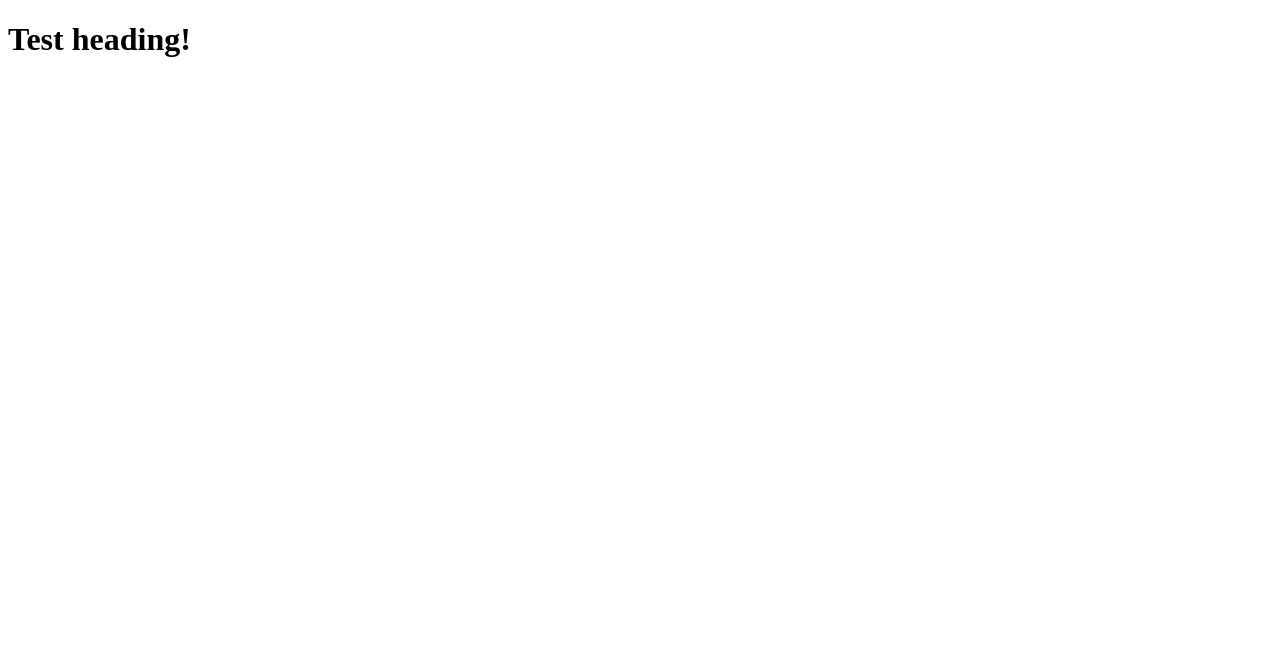
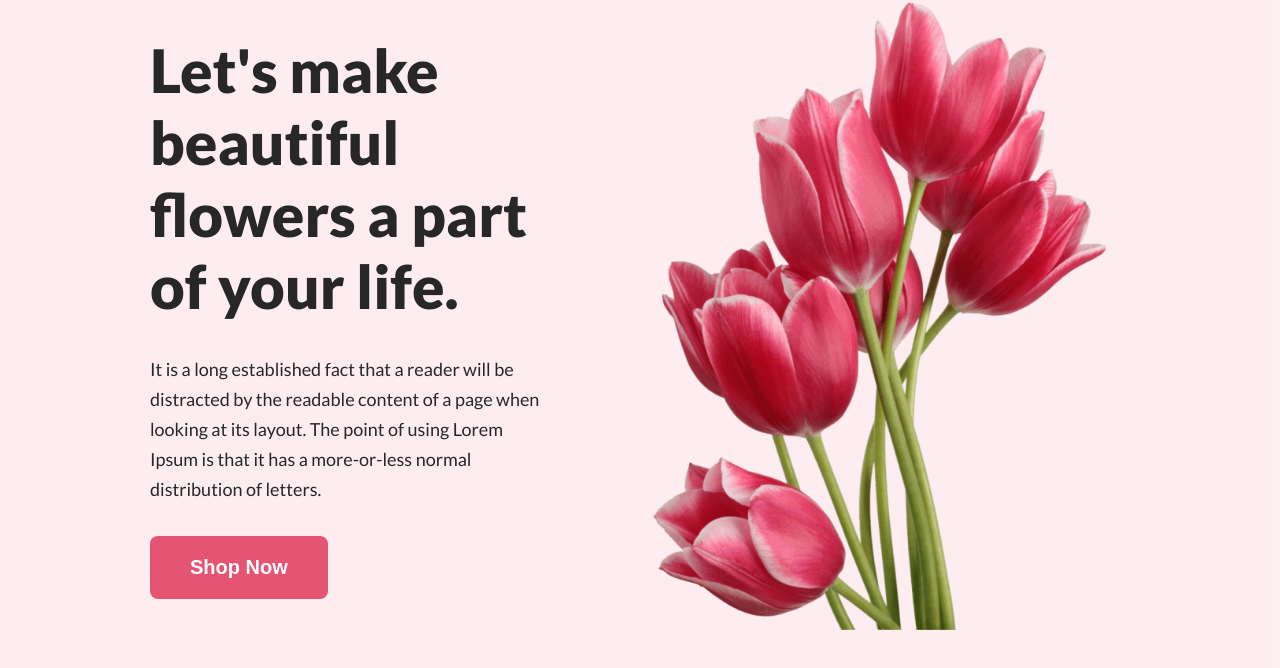
Before and after one commit to IsrafilHossen3/assignment-1-flower-shop-website, a plain HTML site: page index.html in a window 1280 px wide. Drawn offline with Linux system fonts and the light colour scheme.

Commit message:
banner added

```diff
--- a/index.html
+++ b/index.html
@@ -4,8 +4,34 @@
     <meta charset="UTF-8" />
     <meta name="viewport" content="width=device-width, initial-scale=1.0" />
     <title>Flower Shop</title>
+    <link rel="stylesheet" href="styles/style.css" />
+    <link rel="preconnect" href="https://fonts.googleapis.com" />
+    <link rel="preconnect" href="https://fonts.gstatic.com" crossorigin />
+    <link
+      href="https://fonts.googleapis.com/css2?family=Lato:ital,wght@0,100;0,300;0,400;0,700;0,900;1,100;1,300;1,400;1,700;1,900&display=swap"
+      rel="stylesheet"
+    />
   </head>
   <body>
-    <h1>Test heading!</h1>
+    <!-- header | banner section -->
+    <header>
+      <div class="banner">
+        <div class="banner-column">
+          <h1 class="banner-title">
+            Let's make beautiful flowers a part of your life.
+          </h1>
+          <p class="banner-description">
+            It is a long established fact that a reader will be distracted by
+            the readable content of a page when looking at its layout. The point
+            of using Lorem Ipsum is that it has a more-or-less normal
+            distribution of letters.
+          </p>
+          <button class="btn btn-primary">Shop Now</button>
+        </div>
+        <div class="banner-column">
+          <img class="banner-img" src="images/pngwing 10.png" alt="" />
+        </div>
+      </div>
+    </header>
   </body>
 </html>
--- /dev/null
+++ b/styles/style.css
@@ -0,0 +1,50 @@
+* {
+  margin: 0;
+  padding: 0;
+}
+
+body {
+  font-family: "Lato", sans-serif;
+}
+
+header {
+  background-color: rgba(229, 84, 115, 0.1);
+  height: 100vh;
+}
+
+.banner {
+  display: flex;
+  align-items: center;
+  justify-content: space-between;
+  padding: 0 150px;
+  gap: 90px;
+}
+
+.banner-title {
+  font-size: 60px;
+  font-weight: 800;
+  color: #272727;
+  margin-bottom: 32px;
+}
+
+.banner-description {
+  font-size: 18px;
+  color: #272727;
+  margin-bottom: 32px;
+  line-height: 30px;
+}
+
+.banner-img {
+  max-width: 500px;
+}
+
+.btn {
+  padding: 20px 40px;
+  background-color: #E55473;
+  border-radius: 8px;
+  color: #fff;
+  font-size: 20px;
+  font-weight: 700;
+  border: 0;
+  cursor: pointer;
+}
```
